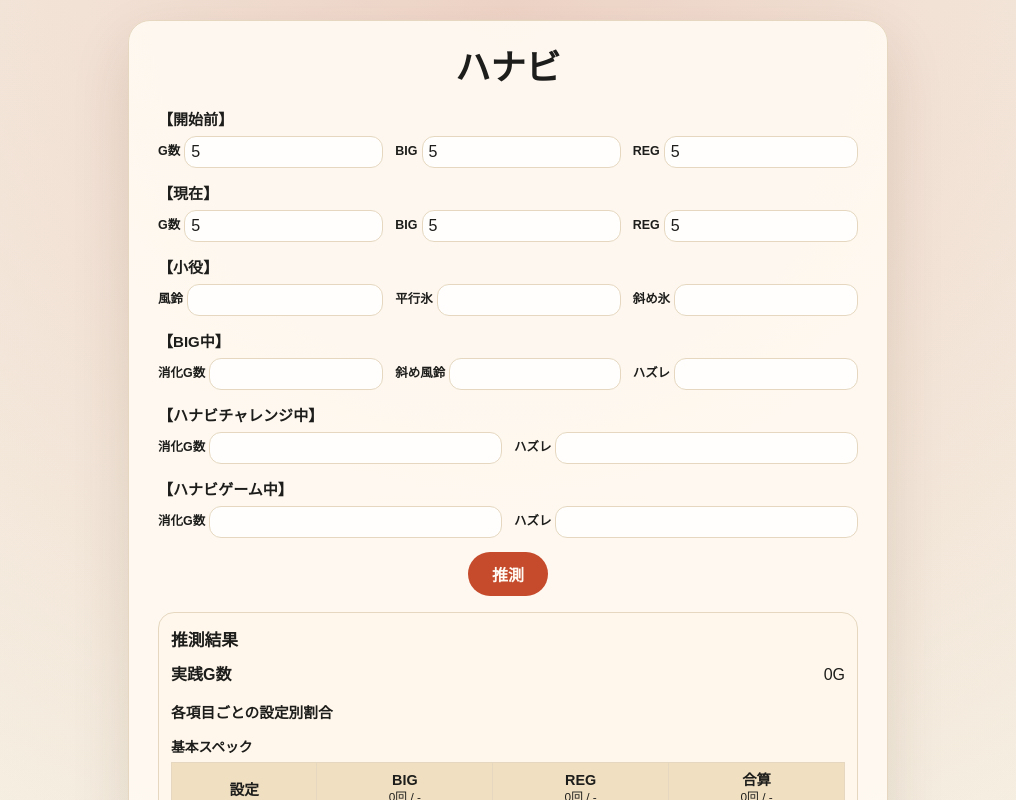
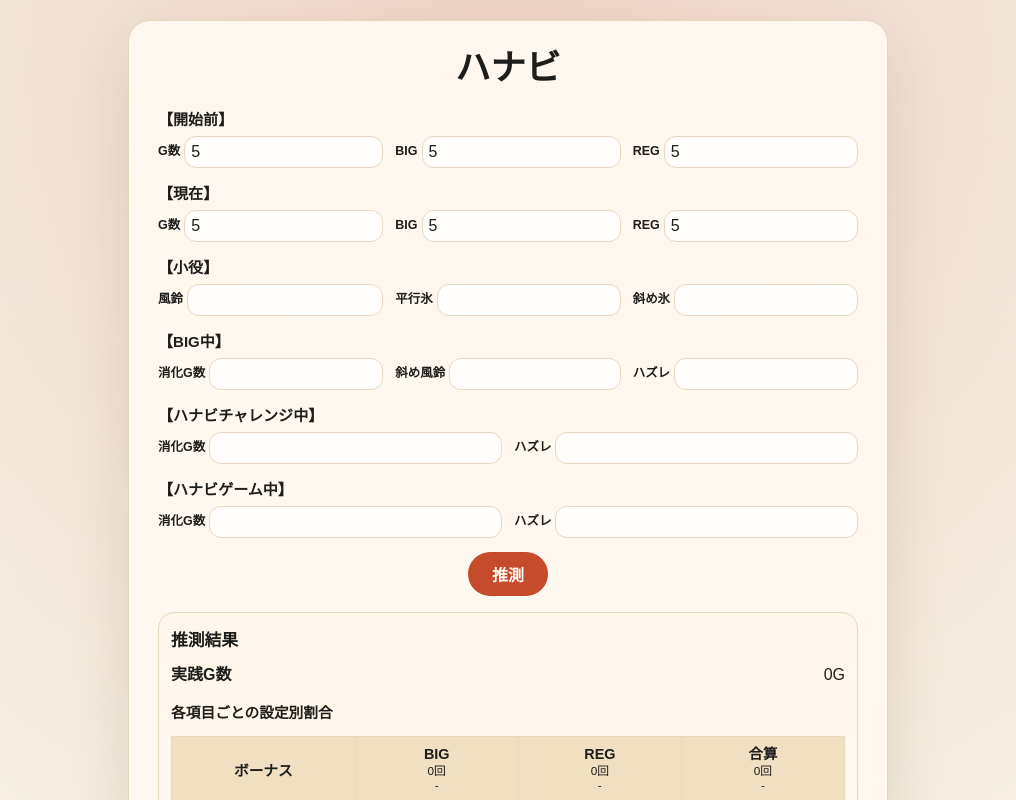
Before and after one commit to umedademu/suisoku, a Next.js app: page /hanabi in a window 1280 px wide. Both pictures are taken after typing "5", "5", "5", "5", "5", "5" into the empty fields and a click on the button "推測". Shown: the top 800 px of the page, without its empty margins (132-1148 px from the left). Built offline with nearby package versions, Linux system fonts and the light colour scheme.

Commit message:
推測結果の表見出しと実測表示を整理

```diff
--- a/app/globals.css
+++ b/app/globals.css
@@ -210,11 +210,6 @@ a {
   margin-top: 14px;
 }
 
-.result-metric-title {
-  margin: 0;
-  font-size: 0.86rem;
-}
-
 .result-item {
   display: grid;
   grid-template-columns: max-content minmax(0, 1fr);
@@ -292,9 +287,16 @@ a {
 
 .table-head-sub {
   margin-top: 2px;
+  display: grid;
+  gap: 1px;
   font-size: 0.62rem;
   font-weight: 500;
   line-height: 1.1;
+}
+
+.table-head-count,
+.table-head-rate {
+  display: block;
 }
 
 .data-table tbody th {
--- a/app/hanabi/page.tsx
+++ b/app/hanabi/page.tsx
@@ -142,7 +142,7 @@ const specGroups = [
 
 const probabilityDisplayGroups = [
   {
-    title: "基本スペック",
+    title: "ボーナス",
     items: [
       { title: "BIG", key: "bb" as const },
       { title: "REG", key: "rb" as const },
@@ -152,25 +152,25 @@ const probabilityDisplayGroups = [
   {
     title: "通常時小役",
     items: [
-      { title: "通常時風鈴", key: "furin" as const },
-      { title: "通常時平行氷", key: "ice" as const },
+      { title: "風鈴", key: "furin" as const },
+      { title: "平行氷", key: "ice" as const },
       { title: "2役合算", key: "pairTotal" as const }
     ]
   },
   {
     title: "BIG中",
     items: [
-      { title: "BIG中斜め風鈴", key: "nanameBell" as const },
-      { title: "BIG中ハズレ", key: "bHazure" as const }
+      { title: "斜め風鈴", key: "nanameBell" as const },
+      { title: "ハズレ", key: "bHazure" as const }
     ]
   },
   {
-    title: "花火チャレンジ中",
-    items: [{ title: "花火チャレンジ中ハズレ", key: "cHazure" as const }]
+    title: "花火チャレ中",
+    items: [{ title: "ハズレ", key: "cHazure" as const }]
   },
   {
     title: "花火ゲーム中",
-    items: [{ title: "花火ゲーム中ハズレ", key: "gHazure" as const }]
+    items: [{ title: "ハズレ", key: "gHazure" as const }]
   }
 ] as const;
 
@@ -244,18 +244,6 @@ function formatRateFromProbability(probability: number) {
   }
 
   return `1/${formatDenominator(1 / probability)}`;
-}
-
-function formatCountAndProbability(count: number, base: number) {
-  return `${count}回（${formatProbability(count, base)}）`;
-}
-
-function formatCountBaseAndProbability(count: number, base: number) {
-  if (base <= 0) {
-    return `${count}回 / ${base}G（-）`;
-  }
-
-  return `${count}回 / ${base}G（${formatProbability(count, base)}）`;
 }
 
 function calculateLogBinomialProbability(
@@ -337,7 +325,8 @@ export default function HanabiPage() {
       title: string;
       columns: Array<{
         label: string;
-        summary: string;
+        countText: string;
+        rateText: string;
         values: Array<{ label: string; value: string }>;
       }>;
     }> | null
@@ -472,10 +461,8 @@ export default function HanabiPage() {
 
           return {
             label: item.title,
-            summary:
-              definition.base > 0
-                ? `${definition.count}回 / ${formatProbability(definition.count, definition.base)}`
-                : `${definition.count}回 / -`,
+            countText: `${definition.count}回`,
+            rateText: formatProbability(definition.count, definition.base),
             values: weights.map((row) => ({
               label: row.label,
               value: totalWeight > 0 ? formatPercent(row.weight / totalWeight) : "0%"
@@ -586,16 +573,18 @@ export default function HanabiPage() {
                   <h3 className="result-subtitle">各項目ごとの設定別割合</h3>
                   {probabilityGroups.map((group) => (
                     <section className="result-metric-group" key={group.title}>
-                      <h4 className="result-metric-title">{group.title}</h4>
                       <div className="table-wrap table-wrap-tight">
                         <table className="data-table data-table-compact">
                           <thead>
                             <tr>
-                              <th>設定</th>
+                              <th>{group.title}</th>
                               {group.columns.map((column) => (
                                 <th key={`${group.title}-${column.label}`}>
                                   <div className="table-head-main">{column.label}</div>
-                                  <div className="table-head-sub">{column.summary}</div>
+                                  <div className="table-head-sub">
+                                    <span className="table-head-count">{column.countText}</span>
+                                    <span className="table-head-rate">{column.rateText}</span>
+                                  </div>
                                 </th>
                               ))}
                             </tr>
```
Also changed, not shown: 1 other file (tests, documents, lock files or other folders).
